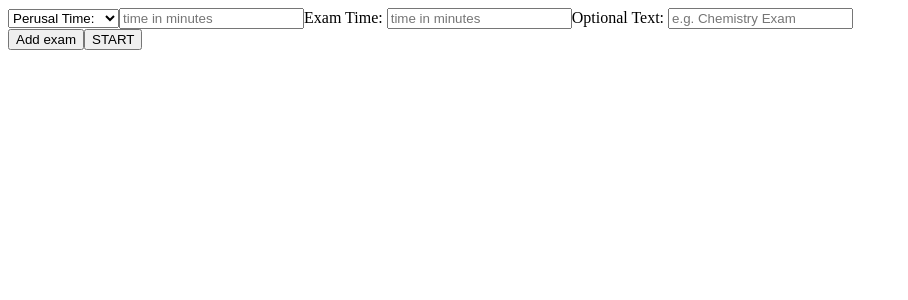
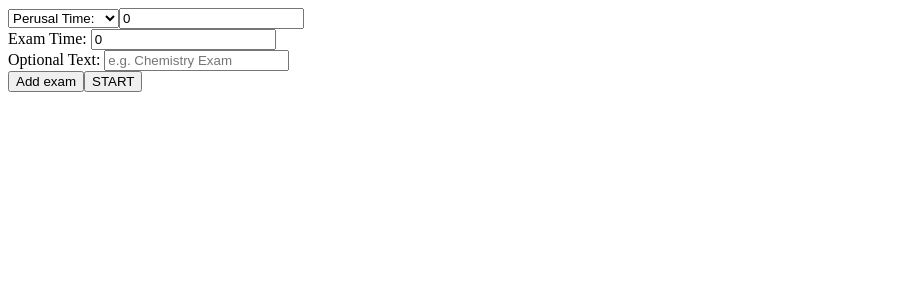
Before and after one commit to theakaterina/exam-timer, a React (Create React App) app: page / in a window 1280 px wide. Shown: the top 300 px of the page, without its empty margins (0-908 px from the left). Built offline with nearby package versions, Linux system fonts and the light colour scheme.

Commit message:
Can now add multiple timers for different exams

```diff
--- a/src/App.js
+++ b/src/App.js
@@ -3,18 +3,32 @@ import { useState } from "react";
 import { Route, Switch, useHistory } from "react-router";
 import TimerForm from "./TimerForm";
 import TimerScreen from "./TimerScreen";
+import Timer from "./Timer";
 
 function App() {
   const history = useHistory();
+  const [timers, setTimers] = useState([]);
 
   const onTimerFormSubmit = (e) => {
-    console.log({ ...e });
-    // if (e.reading === "none") {
-    //   history.push("/exam");
-    // } else {
-    //   history.push("/perusal");
-    // }
+    console.log(e);
+    setTimers(e);
+    history.push("/examstart");
   };
+  /*Pause/start button*/
+
+  function toggle() {
+    window.dispatchEvent(new CustomEvent("toggleTimer"));
+  }
+
+  /*Restart button */
+  function restart() {
+    window.dispatchEvent(new CustomEvent("restartTimer"));
+  }
+
+  /*Back button */
+  function goBack() {
+    history.push("/");
+  }
 
   return (
     <div>
@@ -23,7 +37,12 @@ function App() {
           <TimerForm onSubmit={onTimerFormSubmit} />
         </Route>
         <Route path="/examstart">
-          <TimerScreen />
+          {timers.map((timer, index) => (
+            <TimerScreen key={index} {...timer} />
+          ))}
+          <button>pause</button>
+          <button>restart</button>
+          <button>go back</button>
         </Route>
       </Switch>
     </div>
--- a/src/Timer.js
+++ b/src/Timer.js
@@ -1,11 +1,10 @@
 import React, { useEffect, useState } from "react";
 
 /**
- * Create a new timer with hours, minutes and seconds and a custom message
+ * Create a new timer with hours, minutes and seconds
  * Listens for pause/start and reset
  * @param {string} props.minutes
- * @param {string} props.message
- * @returns time left + message
+ * @returns time left
  */
 
 /*Timer has minutes as input*/
@@ -22,8 +21,7 @@ const Timer = (props) => {
     const minutes = String(totalMinutes % 60).padStart(2, "0");
     const localSeconds = String(seconds % 60).padStart(2, "0");
 
-    const time = `${hours}:${minutes}:${localSeconds}`;
-    return time;
+    return [hours, minutes, localSeconds];
   };
 
   /*Pause timer*/
@@ -50,31 +48,35 @@ const Timer = (props) => {
     return () => clearTimeout(intervalId);
   }, [isActive, globalSeconds]);
 
-  /*Listen for the pause/start button*/
+  /*Listen for the pause/start and restart buttons*/
   useEffect(() => {
     window.addEventListener("toggleTimer", toggle);
-    return () => window.removeEventListener("toggleTimer", toggle);
+    window.addEventListener("restartTimer", restart);
+    return () => {
+      window.removeEventListener("toggleTimer", toggle);
+      window.removeEventListener("restartTimer", restart);
+    };
   }, []);
 
-  /*Listen for the restart button*/
+  /*Once the timer reaches 0, turn off*/
   useEffect(() => {
-    window.addEventListener("restartTimer", restart);
-    return () => window.removeEventListener("restartTimer", restart);
-  }, []);
+    if (globalSeconds <= 0) {
+      setIsActive(false);
+      /*Have to wait until setIsActive has actually run*/
+      props.onEnd && setTimeout(props.onEnd, 1);
+    }
+  }, [globalSeconds]);
 
-  let time = calculateTime(globalSeconds).split(":");
+  const time = calculateTime(globalSeconds);
 
   return (
-    <div>
-      <div class="countdown">
-        {time[0]}
-        <div class="unit">h</div>
-        {time[1]}
-        <div class="unit">m</div>
-        {time[2]}
-        <div class="unit">s</div>
-      </div>
-      <p class="message">{props.message}</p>
+    <div className="timer">
+      {time[0]}
+      <span className="unit">h</span>
+      {time[1]}
+      <span className="unit">m</span>
+      {time[2]}
+      <span className="unit">s</span>
     </div>
   );
 };
--- a/src/TimerForm.js
+++ b/src/TimerForm.js
@@ -3,26 +3,52 @@ import TimerInput from "./TimerInput";
 
 /*Form for inputting perusal time, exam time and an optional message*/
 const InputForm = (props) => {
-  const handleFinalSubmit = (e) => {
-    /*Submit exam details in a dictionary*/
-    // props.onSubmit({
-    //   reading: Number(perusalInput) === 0 ? "none" : readingType,
-    //   perusal: Number(perusalInput),
-    //   exam: Number(examInput),
-    //   message: messageInput,
-    // });
-    /*On submit, prevent going to a new page*/
-    e.preventDefault();
-    return false;
+  const [formData, setFormData] = useState([
+    {
+      perusal: 0,
+      exam: 0,
+      message: "",
+      readingType: "perusal",
+    },
+  ]);
+
+  const addForm = () => {
+    setFormData([
+      ...formData,
+      {
+        perusal: 0,
+        exam: 0,
+        message: "",
+        readingType: "perusal",
+      },
+    ]);
+  };
+
+  const onFormChange = (index, data) => {
+    const newData = [...formData];
+    newData[index] = data;
+    setFormData(newData);
+  };
+
+  const onSubmit = () => {
+    console.log("submit", formData);
+    props.onSubmit(formData);
   };
 
   return (
     <div>
-      <form onSubmit={handleFinalSubmit}>
-        <TimerInput />
-        <button>Add exam</button>
-        <button type="submit">START</button>
-      </form>
+      {formData.map((form, index) => (
+        <TimerInput
+          onChange={(data) => onFormChange(index, data)}
+          key={index}
+          {...form}
+        />
+      ))}
+
+      <button onClick={addForm}>Add exam</button>
+      <button type="submit" onClick={onSubmit}>
+        START
+      </button>
     </div>
   );
 };
--- a/src/TimerInput.js
+++ b/src/TimerInput.js
@@ -1,4 +1,4 @@
-import React, { useState } from "react";
+import React, { useEffect, useState } from "react";
 
 /**
  * Create the input fields for perusal/planning, exam and a message
@@ -9,27 +9,78 @@ import React, { useState } from "react";
 const TimerInput = (props) => {
   /*Time defaults to 0 for both perusal/planning and exam*/
   /*This is called a State Hook in React*/
-  // const [perusalInput, setPerusalInput] = useState("0");
-  // const [examInput, setExamInput] = useState("0");
-  const [readingType, setReadingType] = useState("Perusal");
+  const [perusalInput, setPerusalInput] = useState(props.perusal);
+  const [examInput, setExamInput] = useState(props.exam);
+  const [readingType, setReadingType] = useState(props.readingType);
 
   /*Message defaults to an empty string*/
-  // const [messageInput, setMessageInput] = useState("");
+  const [messageInput, setMessageInput] = useState(props.message);
+
+  const getFormData = () => ({
+    readingType: Number(perusalInput) === 0 ? "none" : readingType,
+    perusal: Number(perusalInput),
+    exam: Number(examInput),
+    message: messageInput,
+  });
+
+  const onPerusalChange = (e) => {
+    setPerusalInput(e.target.value);
+    // props.onChange(getFormData());
+  };
+
+  const onExamChange = (e) => {
+    setExamInput(e.target.value);
+    // props.onChange(getFormData());
+  };
+
+  const onReadingTypeChange = (e) => {
+    setReadingType(e.target.value);
+    // props.onChange(getFormData());
+  };
+
+  const onMessageChange = (e) => {
+    setMessageInput(e.target.value);
+  };
+
+  useEffect(() => {
+    props.onChange(getFormData());
+  }, [readingType, perusalInput, examInput, messageInput]);
 
   return (
     <div>
-      <select onChange={(e) => setReadingType(e.target.value)}>
+      <select value={readingType} onChange={onReadingTypeChange}>
         <option value="Perusal">Perusal Time: </option>
         <option value="Planning">Planning Time: </option>
         <option value="none">None</option>
       </select>
       {readingType !== "none" && (
-        <input type="number" placeholder="time in minutes" />
+        <input
+          type="number"
+          value={perusalInput}
+          onChange={onPerusalChange}
+          placeholder="time in minutes"
+        />
       )}
-      <label>Exam Time: </label>
-      <input type="number" placeholder="time in minutes" />
-      <label>Optional Text: </label>
-      <input type="text" name="message" placeholder="e.g. Chemistry Exam" />
+
+      <div>
+        <label>Exam Time: </label>
+        <input
+          type="number"
+          value={examInput}
+          onChange={onExamChange}
+          placeholder="time in minutes"
+        />
+      </div>
+      <div>
+        <label>Optional Text: </label>
+        <input
+          type="text"
+          name="message"
+          value={messageInput}
+          onChange={onMessageChange}
+          placeholder="e.g. Chemistry Exam"
+        />
+      </div>
     </div>
   );
 };
--- a/src/TimerScreen.js
+++ b/src/TimerScreen.js
@@ -1,6 +1,5 @@
-import React, { useEffect, useState } from "react";
+import React, { useState } from "react";
 import Timer from "./Timer";
-import { useHistory } from "react-router-dom";
 
 /**
  * A timerscreen contains one - many timers, and a global pause/start, reset and back button
@@ -8,36 +7,26 @@ import { useHistory } from "react-router-dom";
 
 const TimerScreen = (props) => {
   /*Timers is a list of dictionaries containing all of the details for each timer*/
-  const timers = props.timers;
+  const [mode, setMode] = useState(
+    props.readingType !== "none" ? "perusal" : "exam"
+  );
 
-  const history = useHistory();
+  const title = "title";
 
-  /*Go through each of the timers and create a Timer component with all the details as props*/
-  let timerList = timers.map((item, index) => {
-    return <Timer key={index} {...timers[index]} />;
-  });
-
-  /*Pause/start button*/
-  function toggle() {
-    window.dispatchEvent(new CustomEvent("toggleTimer"));
-  }
-
-  /*Restart button */
-  function restart() {
-    window.dispatchEvent(new CustomEvent("restartTimer"));
-  }
-
-  /*Back button */
-  function goBack() {
-    history.push("/");
-  }
+  const onPerusalEnd = () => {
+    setMode("exam");
+  };
 
   return (
     <div>
-      {timerList}
-      <button onClick="toggle()">Pause</button>
-      <button onClick="restart()">Restart</button>
-      <button onClick="goBack()">Back</button>
+      <div className="title">
+        {props.readingType} {mode}
+      </div>
+      {mode === "perusal" && (
+        <Timer key={1} onEnd={onPerusalEnd} minutes={props.perusal} />
+      )}
+      {mode === "exam" && <Timer key={2} minutes={props.exam} />}
+      <div className="message">{props.message}</div>
     </div>
   );
 };
```
